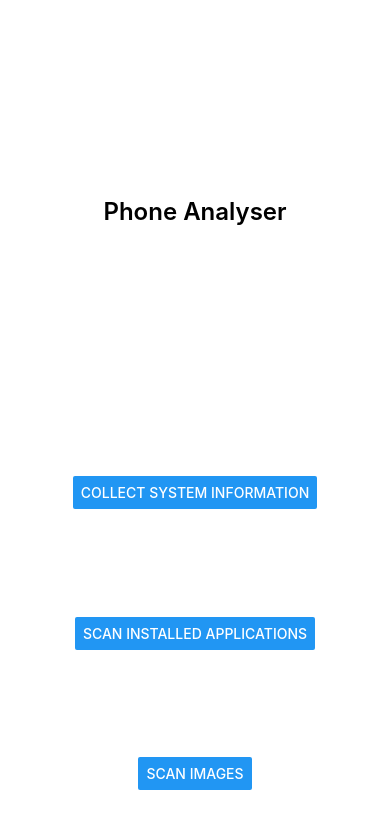
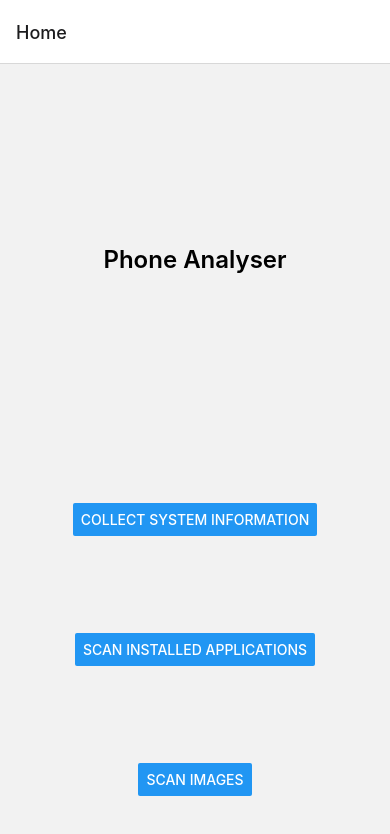
Before and after one commit to l00k3y/PhoneAnalyzer, a React Native app: screen / in a window 390 px wide. Shown: the top 834 px of the page. Built offline with nearby package versions, Linux system fonts and the light colour scheme.

Commit message:
Simple navigation and project restructuring

```diff
--- a/App.js
+++ /dev/null
@@ -1,79 +0,0 @@
-/* eslint-disable prettier/prettier */
-import React from 'react';
-import { SafeAreaView, StyleSheet, Text, View, Button } from 'react-native';
-import { NavigationContainer } from '@react-navigation/native';
-
-const App = () => {
-  return (
-    <NavigationContainer>
-      <SafeAreaView style={styles.fillContainer}>
-        <View style={styles.flexContainer}>
-          <View style={styles.flexContainer}>
-            <Text style={styles.h1}>Phone Analyser</Text>
-          </View>
-
-          <View style={styles.menuButtonContainer}>
-            <View style={styles.menuButtonStyle}>
-              <Button
-                title="Collect System Information"
-                style={styles.buttonStyle}
-              />
-            </View>
-
-            <View style={styles.menuButtonStyle}>
-              <Button
-                title="Scan Installed Applications"
-                style={styles.buttonStyle}
-              />
-            </View>
-
-            <View style={styles.menuButtonStyle}>
-              <Button title="Scan Images" style={styles.buttonStyle} />
-            </View>
-          </View>
-        </View>
-      </SafeAreaView>
-    </NavigationContainer>
-  );
-};
-
-const styles = StyleSheet.create({
-  flexContainer: {
-    display: 'flex',
-    flexDirection: 'column',
-    justifyContent: 'center',
-    alignItems: 'center',
-    flex: 1,
-  },
-  menuButtonContainer: {
-    display: 'flex',
-    width: '100%',
-    flexDirection: 'column',
-    justifyContent: 'space-between',
-    alignItems: 'center',
-    flex: 1,
-  },
-  menuButtonStyle: {
-    display: 'flex',
-    flexDirection: 'column',
-    alignItems: 'center',
-    justifyContent: 'space-evenly',
-    flex: 1,
-    width: '100%',
-  },
-  buttonStyle: {
-    width: '100%',
-  },
-  fillContainer: {
-    height: '100%',
-    width: '100%',
-  },
-  h1: {
-    textAlign: 'center',
-    fontSize: 24,
-    fontWeight: '600',
-    marginVertical: 14,
-  },
-});
-
-export default App;
--- /dev/null
+++ b/App.jsx
@@ -0,0 +1,9 @@
+/* eslint-disable prettier/prettier */
+import * as React from 'react';
+import MainNavigation from './src/navigation/mainNavigation';
+
+const App = () => {
+  return (<MainNavigation />);
+};
+
+export default App;
--- a/metro.config.js
+++ b/metro.config.js
@@ -14,4 +14,7 @@ module.exports = {
       },
     }),
   },
+  resolver: {
+    sourceExts: ['jsx', 'js', 'ts', 'tsx'], // add here
+  },
 };
--- a/package.json
+++ b/package.json
@@ -14,11 +14,13 @@
     "@react-navigation/native-stack": "^6.5.2",
     "react": "17.0.2",
     "react-native": "0.67.4",
+    "react-native-device-info": "^8.7.0",
     "react-native-safe-area-context": "^4.2.4",
     "react-native-screens": "^3.13.1"
   },
   "devDependencies": {
     "@babel/core": "^7.12.9",
+    "@babel/eslint-parser": "^7.17.0",
     "@babel/runtime": "^7.12.5",
     "@react-native-community/eslint-config": "^2.0.0",
     "babel-jest": "^26.6.3",
--- /dev/null
+++ b/src/navigation/mainNavigation.jsx
@@ -0,0 +1,34 @@
+import React from 'react';
+import {NavigationContainer} from '@react-navigation/native';
+import {createNativeStackNavigator} from '@react-navigation/native-stack';
+import HomeScreen from './../screens/home';
+import CollectingData from './../screens/collectingData';
+import SystemInformation from './../screens/systemInformation';
+
+const Stack = createNativeStackNavigator();
+
+const HomeNavigation = () => {
+  return (
+    <NavigationContainer>
+      <Stack.Navigator>
+        <Stack.Screen
+          name="Home"
+          component={HomeScreen}
+          options={{title: 'Home'}}
+        />
+        <Stack.Screen
+          name="CollectingData"
+          component={CollectingData}
+          options={{}}
+        />
+        <Stack.Screen
+          name="SystemInformation"
+          component={SystemInformation}
+          options={{}}
+        />
+      </Stack.Navigator>
+    </NavigationContainer>
+  );
+};
+
+export default HomeNavigation;
--- /dev/null
+++ b/src/screens/collectingData.jsx
@@ -0,0 +1,20 @@
+import * as React from 'react';
+import {StyleSheet, Text, View, Button} from 'react-native';
+// import {  } from '@react-navigation/native';
+
+const CollectingData = ({navigation, route}) => {
+  return (
+    <View>
+      <Text>Testing 123</Text>
+      {navigateToSysInfo()}
+    </View>
+  );
+
+  function navigateToSysInfo() {
+    setTimeout(() => {
+      navigation.navigate('SystemInformation');
+    }, 1000);
+  }
+};
+
+export default CollectingData;
--- /dev/null
+++ b/src/screens/home.jsx
@@ -0,0 +1,36 @@
+import * as React from 'react';
+import styles from '../styles/general.js';
+import {Text, View, Button} from 'react-native';
+
+const HomeScreen = ({navigation, route}) => {
+  return (
+    <View style={styles.flexContainer}>
+      <View style={styles.flexContainer}>
+        <Text style={styles.h1}>Phone Analyser</Text>
+      </View>
+
+      <View style={styles.menuButtonContainer}>
+        <View style={styles.menuButtonStyle}>
+          <Button
+            title="Collect System Information"
+            style={styles.buttonStyle}
+            onPress={() => navigation.navigate('CollectingData')}
+          />
+        </View>
+
+        <View style={styles.menuButtonStyle}>
+          <Button
+            title="Scan Installed Applications"
+            style={styles.buttonStyle}
+          />
+        </View>
+
+        <View style={styles.menuButtonStyle}>
+          <Button title="Scan Images" style={styles.buttonStyle} />
+        </View>
+      </View>
+    </View>
+  );
+};
+
+export default HomeScreen;
--- /dev/null
+++ b/src/screens/systemInformation.jsx
@@ -0,0 +1,29 @@
+import React from 'react';
+import {useState, useEffect} from 'react';
+import {View, Text} from 'react-native';
+import DeviceInfo from 'react-native-device-info';
+/**
+ *
+ * @returns
+ */
+const SystemInformation = ({navigation, route}) => {
+  function collectData() {
+    const result = DeviceInfo.getApplicationName();
+    return <Text>Application Name: {result}</Text>;
+  }
+  useEffect(() => {
+    collectData();
+    return () => {
+      console.log('test');
+    };
+  });
+
+  return (
+    <View>
+      <Text>Results page</Text>
+      {/* {collectData()} */}
+    </View>
+  );
+};
+
+export default SystemInformation;
--- /dev/null
+++ b/src/styles/general.js
@@ -0,0 +1,42 @@
+import {StyleSheet} from 'react-native';
+
+const styles = StyleSheet.create({
+  flexContainer: {
+    display: 'flex',
+    flexDirection: 'column',
+    justifyContent: 'center',
+    alignItems: 'center',
+    flex: 1,
+  },
+  menuButtonContainer: {
+    display: 'flex',
+    width: '100%',
+    flexDirection: 'column',
+    justifyContent: 'space-between',
+    alignItems: 'center',
+    flex: 1,
+  },
+  menuButtonStyle: {
+    display: 'flex',
+    flexDirection: 'column',
+    alignItems: 'center',
+    justifyContent: 'space-evenly',
+    flex: 1,
+    width: '100%',
+  },
+  buttonStyle: {
+    width: '100%',
+  },
+  fillContainer: {
+    height: '100%',
+    width: '100%',
+  },
+  h1: {
+    textAlign: 'center',
+    fontSize: 24,
+    fontWeight: '600',
+    marginVertical: 14,
+  },
+});
+
+export default styles;
```
Also changed, not shown: .eslintrc.js, 4 other files (tests, documents, lock files or other folders).
